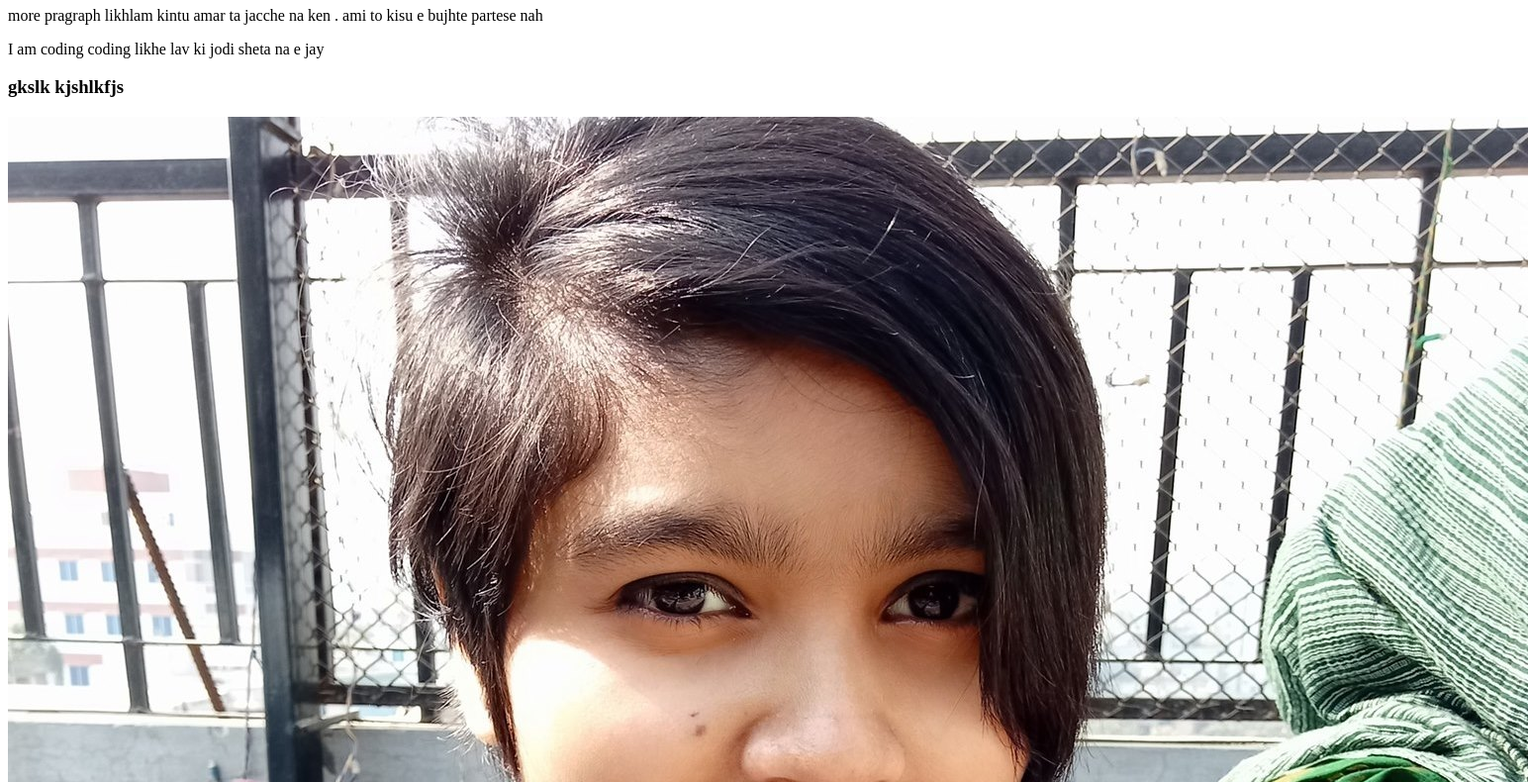
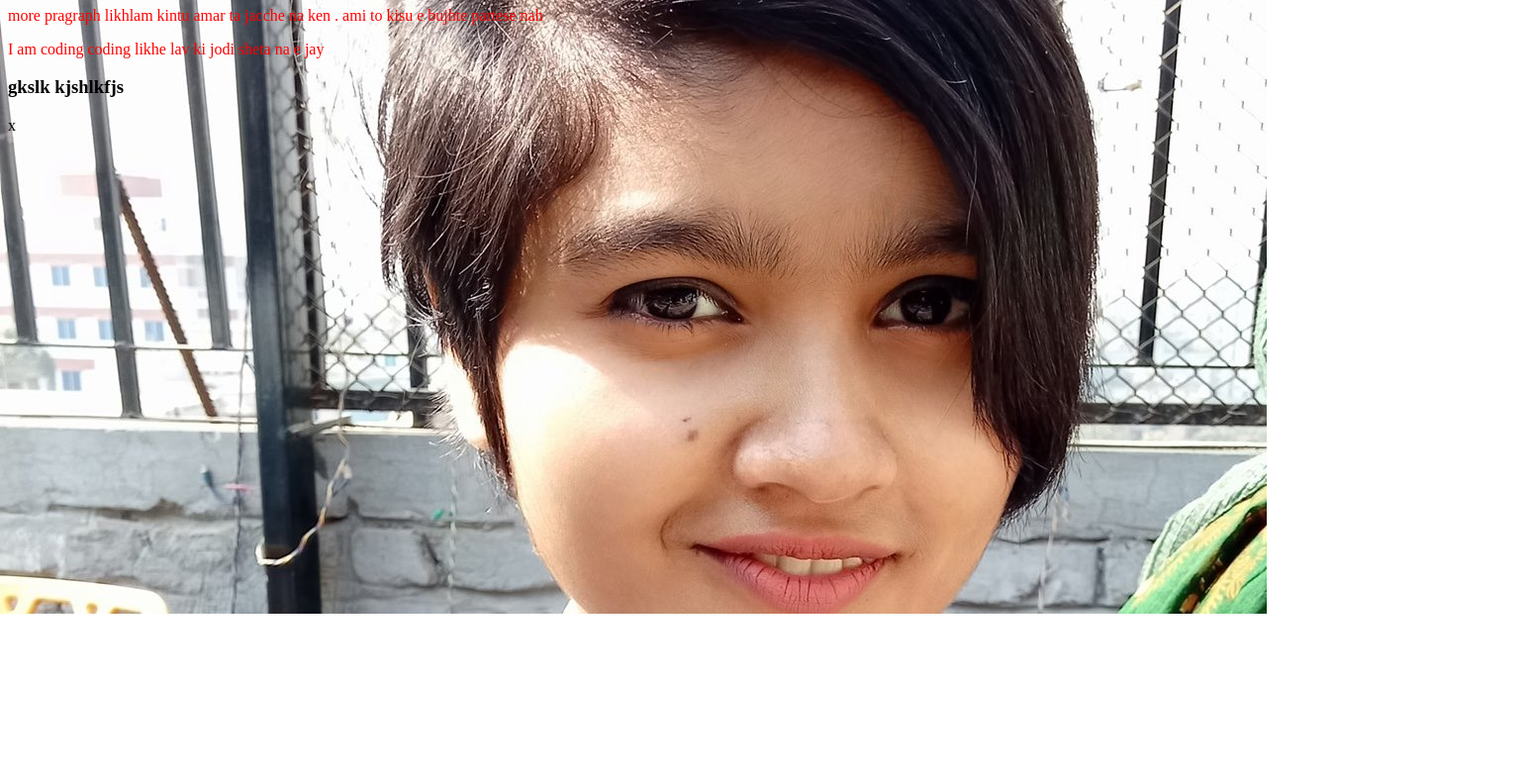
Before and after one commit to MmrMahfuj/my-first-repo, a plain HTML site: page index.html in a window 1280 px wide. Shown: the part 180-970 px from the top of the page at 99% size, 1544 px wide, since content can reach past the window. After the commit the page ends 800 px from the top, so only its background shows below. Drawn offline with Linux system fonts and the light colour scheme.

Commit message:
background image

```diff
--- a/index.html
+++ b/index.html
@@ -17,6 +17,5 @@
     <p> I am coding coding likhe lav ki jodi sheta na e jay</p>
 
     <h3> gkslk kjshlkfjs </h3>
-    <img src="amima sraboni.jpg" alt="samima sraboni er picture">
-</body>
+x</body>
 </html>
--- a/style.css
+++ b/style.css
@@ -0,0 +1,6 @@
+p{
+    color: red;
+}
+body{
+    background-image: url("amima sraboni.jpg");
+}
```
